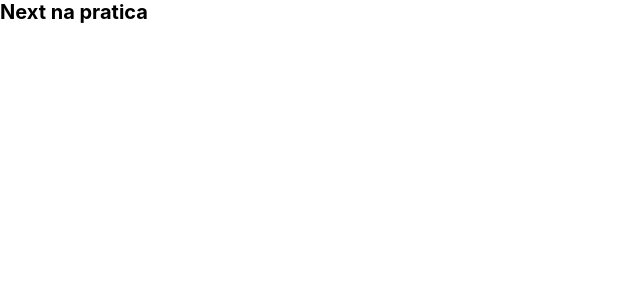
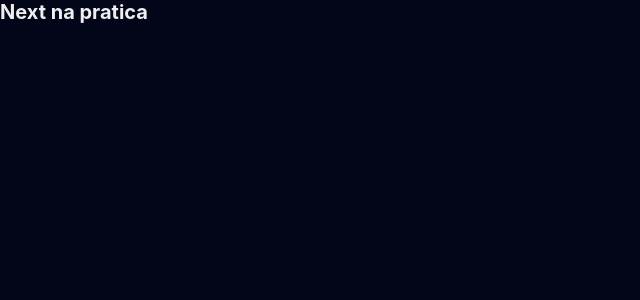
Before and after one commit to Diegooliveyra/My-trips, a Next.js app: page / in a window 1280 px wide. Shown: the top 300 px of the page, without its empty margins (0-640 px from the left). Built offline with nearby package versions, Linux system fonts and the light colour scheme.

Commit message:
adc as variaveis globais

```diff
--- a/src/styles/global.ts
+++ b/src/styles/global.ts
@@ -1,6 +1,16 @@
 import { createGlobalStyle } from 'styled-components'
 
 const GlobalStyles = createGlobalStyle`
+:root {
+    --highlight: #e20e8d;
+    --background: #030518;
+    --white: #eeeeee;
+    --container: 100rem;
+    --small: 1.5rem;
+    --medium: 3rem;
+    --large: 5rem;
+  }
+
   * {
     margin: 0;
     padding: 0;
@@ -13,11 +23,22 @@
 
   html, body, #__next {
     height: 100%;
+    background: var(--background);
+    color: var(--white);
   }
 
   body {
     font-family: -apple-system, BlinkMacSystemFont, 'Segoe UI', Roboto, Oxygen, Ubuntu, Cantarell, 'Open Sans', 'Helvetica Neue', sans-serif
   }
+
+  p,
+  a {
+    font-size: 2rem;
+    line-height: var(--medium);
+  }
+  a {
+    color: var(--highlight);
+  }
 `
 
 export default GlobalStyles
```
